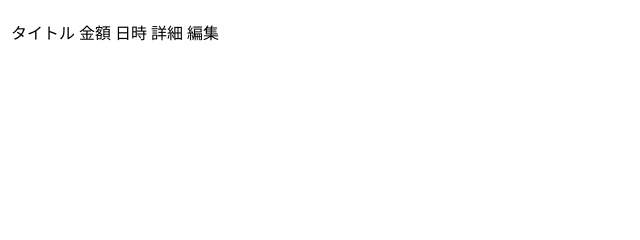
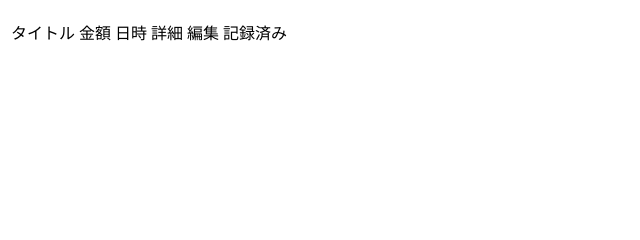
Before and after one commit to HikaruOgura/KeepTrack, a Rails app: template app/views/events/index.html.erb in a window 1280 px wide. Shown: the part 131-371 px from the top of the page, without its empty margins (0-640 px from the left). Run offline with Rails 7, Linux system fonts and the light colour scheme; the template is opened without the code that fills it, so the values that code supplies are empty; style sheets or scripts are compiled from the project's sources; some libraries are stand-ins or nearby versions.

Commit message:
event model にrecorded columnを追加

```diff
--- a/app/controllers/events_controller.rb
+++ b/app/controllers/events_controller.rb
@@ -11,7 +11,7 @@ class EventsController < ApplicationController
     end
     def update
         @event=Event.find(params[:id])
-        @event.assign_attributes(params[:event].permit(:title, :amount, :day))
+        @event.assign_attributes(params[:event].permit(:title, :amount, :day,:recorded))
         @event.save
         @money=Money.find(1)
         @events=Event.all
--- a/app/views/events/edit.html.erb
+++ b/app/views/events/edit.html.erb
@@ -10,6 +10,7 @@
         タイトル:<%= f.text_field :title %>
         金額:<%= f.text_field :amount %>
         日時:<%= f.date_select :day,start_year:2016,end_year:Time.now.year,use_month_numbers: true %>
+        記録済み:<%= f.check_box :recorded %>
         <%= f.submit %>
         <% end %>
     </body>
--- a/app/views/events/index.html.erb
+++ b/app/views/events/index.html.erb
@@ -15,6 +15,7 @@
                 <td>日時</td>
                 <td>詳細</td>
                 <td>編集</td>
+                <td>記録済み</td>
             </tr>
             <% @events.each do |event| %>
             <tr>
@@ -23,6 +24,7 @@
                 <td><%= event.day %></td>
                 <td><%= link_to "詳細を見る" ,event%></td>
                 <td><%= link_to "編集する" ,[:edit ,event]%></td>
+                <td><%= event.recorded%></td>
             </tr>
             <% end %>
         </table>
--- a/app/views/events/show.html.erb
+++ b/app/views/events/show.html.erb
@@ -11,11 +11,13 @@
             <td>タイトル</td>
             <td>金額</td>
             <td>日時</td>
+            <td>記録済み</td>
         </tr>
         <tr>
             <td><%= @event.title %></td>
             <td><%= @event.amount %>円</td>
             <td><%= @event.day %></td>
+            <td><%= @event.recorded %></td>
         </tr>
         </table>
     </body>
--- /dev/null
+++ b/db/migrate/20170902004437_modify_events.rb
@@ -0,0 +1,5 @@
+class ModifyEvents < ActiveRecord::Migration
+  def change
+      add_column :events, :recorded, :boolean,default:0
+  end
+end
```
Also changed, not shown: db/schema.rb.
